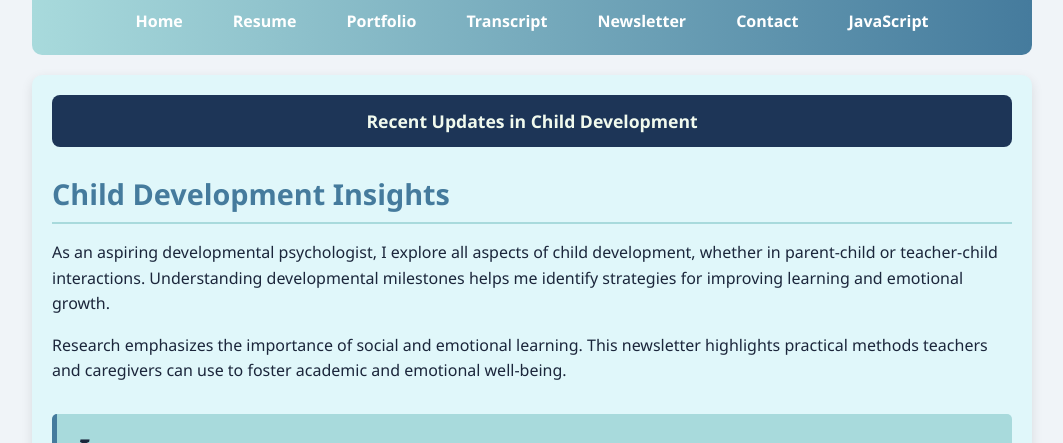
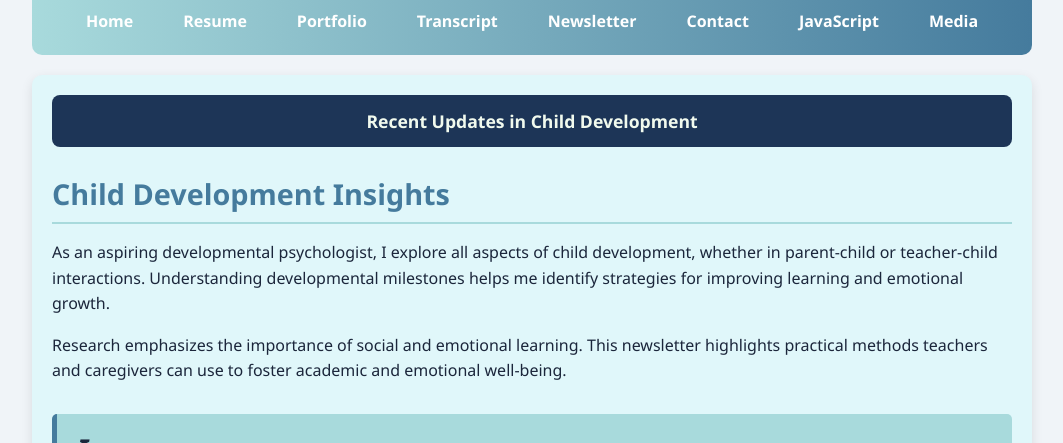
Before and after one commit to Kzanemit/potential-guacamole, a plain HTML site: page newsletter.htm in a window 1280 px wide. Shown: the part 657-1100 px from the top of the page, without its empty margins (108-1171 px from the left). Drawn offline with Linux system fonts and the light colour scheme.

Commit message:
Update newsletter.htm

```diff
--- a/newsletter.htm
+++ b/newsletter.htm
@@ -12,7 +12,7 @@
         <img src="images/newsletter-banner.png" alt="Newsletter Banner" class="brain">
         <h1>Kyeanna Zane Mitchell Quarterly Newsletter</h1>
         <h2>Fall 2025 Edition</h2>
-       <nav>
+<nav>
   <ul>
     <li><a href="index.html">Home</a></li>
     <li><a href="resume.htm">Resume</a></li>
@@ -21,6 +21,7 @@
     <li><a href="newsletter.htm">Newsletter</a></li>
     <li><a href="contact.htm">Contact</a></li>
     <li><a href="js.htm">JavaScript</a></li>
+    <li><a href="media.htm">Media</a></li>
   </ul>
 </nav>
     </header>
```
